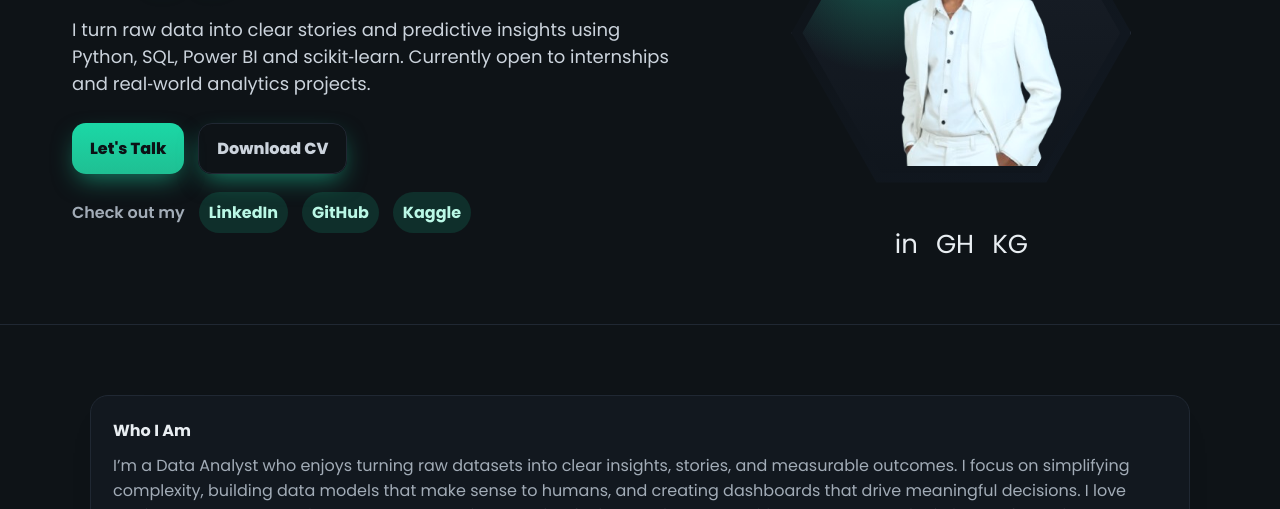
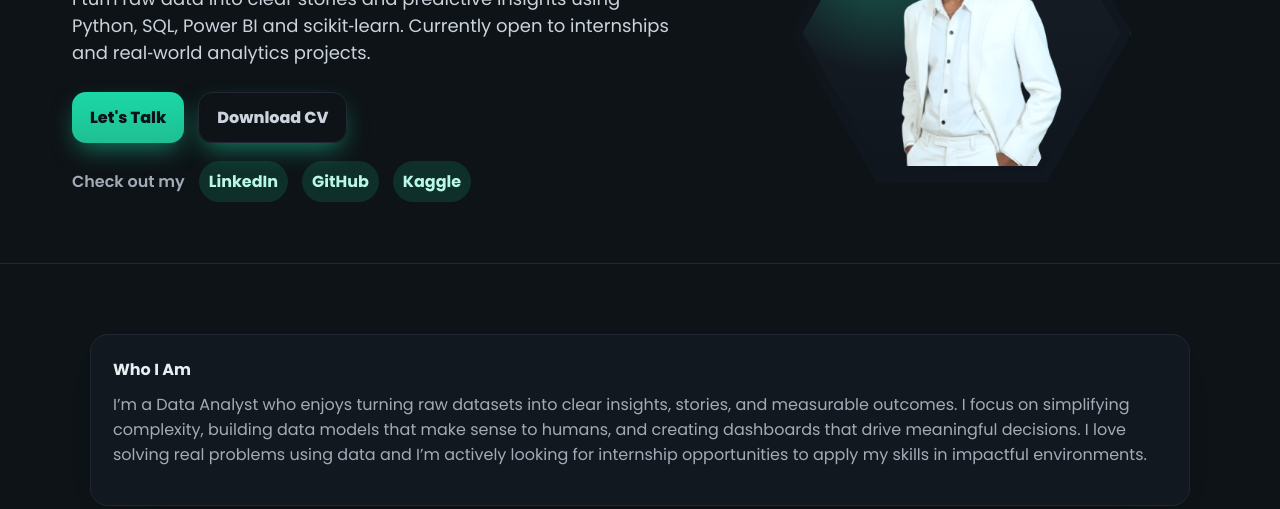
Before and after one commit to SANJAYMARIMUTHU/sanjaymarimuthu.github.io, a plain HTML site: page index.html in a window 1280 px wide. Shown: the part 291-800 px from the top of the page. Drawn offline with Linux system fonts and the light colour scheme.

Commit message:
Final build

```diff
--- a/index.html
+++ b/index.html
@@ -190,12 +190,6 @@
           <!-- Placeholder image. Replace src with your photo later: images/profile.jpg -->
           <img src="images/profile.jpg" alt="Sanjay portrait" onerror="this.style.background='linear-gradient(135deg,#0f1419,#111821)'; this.style.display='block'">
         </div>
-      <div style="display:flex;gap:18px;margin-top:22px">
-        <a href="https://www.linkedin.com/in/sanjaymarimuthu" target="_blank" style="font-size:26px">in</a>
-        <a href="https://github.com/SANJAYMARIMUTHU" target="_blank" style="font-size:26px">GH</a>
-        <a href="https://www.kaggle.com/itzsanjay" target="_blank" style="font-size:26px">KG</a>
-      </div>
-    </div>
   </main>
 
   <!-- ABOUT -->
```
